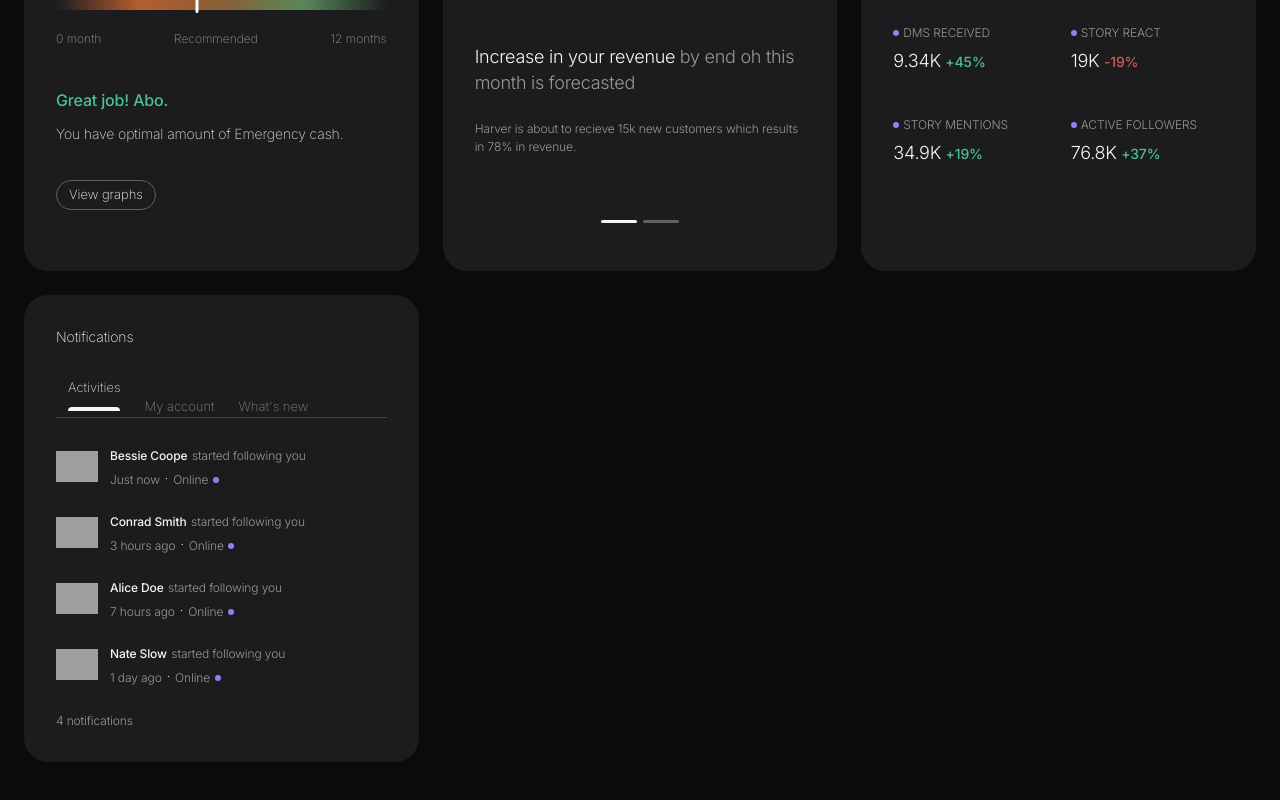
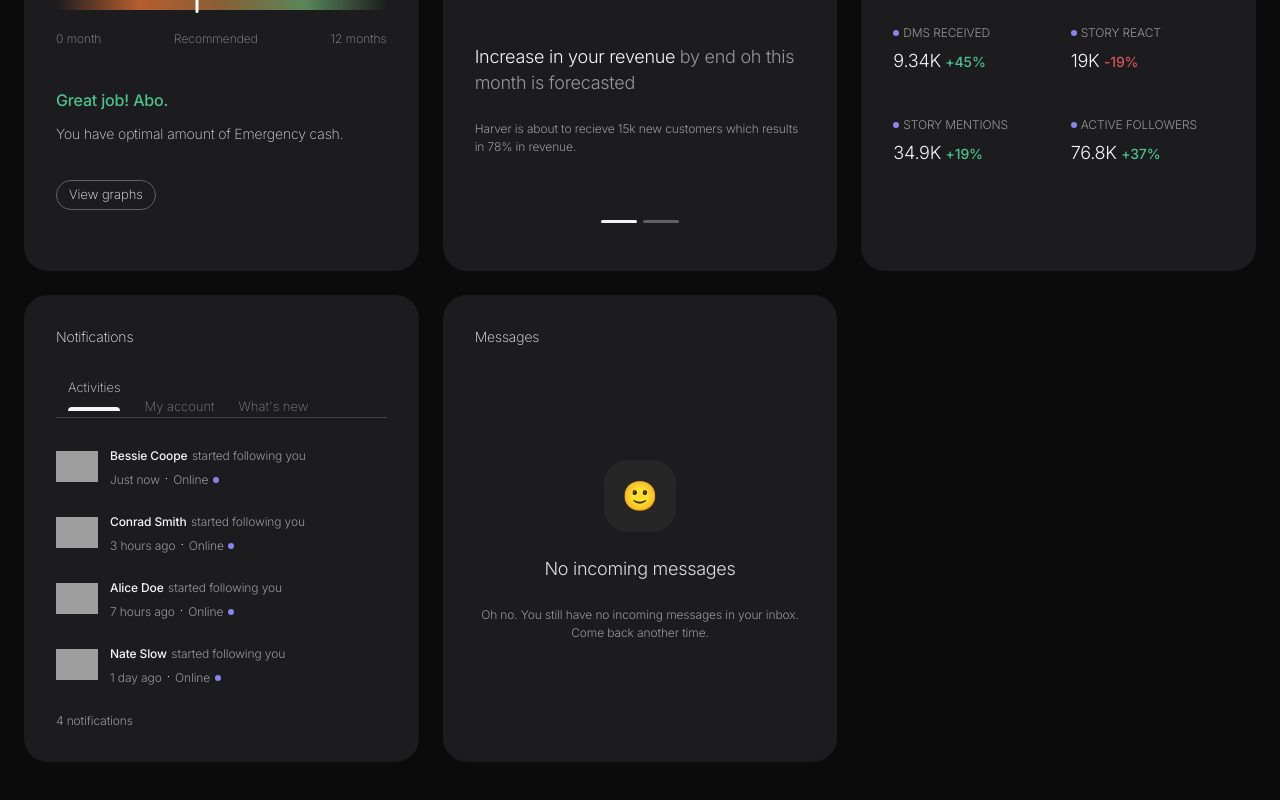
Before and after one commit to yersoncp/web-components, a Next.js app: page / in a window 1280 px wide. Shown: the part 1247-2047 px from the top of the page. Built offline with nearby package versions, Linux system fonts and the light colour scheme; grey boxes are pictures that could not be loaded.

Commit message:
create a messages component

```diff
--- a/src/app/page.tsx
+++ b/src/app/page.tsx
@@ -3,6 +3,7 @@ import {
   BlockRevenues,
   EmergencyFounds,
   LiveOpportunities,
+  Messages,
   Notifications,
   PaymentHistory,
   SalesByTime,
@@ -31,6 +32,7 @@ export default function Home() {
         <BlockInsight />
         <LiveOpportunities />
         <Notifications />
+        <Messages />
       </div>
 
     </main>
--- a/src/components/Stack/Stack.tsx
+++ b/src/components/Stack/Stack.tsx
@@ -26,7 +26,7 @@ const Stack: FC<StackProps> = ({
 
   return (
     <div
-      className={`${className} ${s.stack}`}
+      className={`${className || ""} ${s.stack}`}
       style={{
         gap: `${gap * SIZE_BASE}px`,
         alignItems: `${align}`,
--- /dev/null
+++ b/src/webui/Messages/Messages.module.css
@@ -0,0 +1,10 @@
+.icon {
+  display: flex;
+  width: 72px;
+  height: 72px;
+  background: var(--black-800);
+  font-size: 1.8rem;
+  border-radius: 24px;
+  place-items: center;
+  justify-content: center;
+}
--- /dev/null
+++ b/src/webui/Messages/Messages.tsx
@@ -0,0 +1,25 @@
+import React from 'react';
+import { Card, Stack, Tabs, Text } from '@/components';
+import s from "./Messages.module.css";
+
+const MENU = [
+  { id: 1, label: "Activities", active: true },
+  { id: 2, label: "My account", active: false },
+  { id: 3, label: "What's new", active: false },
+]
+
+export const Messages = () => {
+  return (
+    <Card>
+      <Stack gap={4} fullH>
+        <Text>Messages</Text>
+
+        <Stack align='center' justify='center' fullH gap={4}>
+          <div className={s.icon}>🙂</div>
+          <Text variant="h4" color="gray400">No incoming messages</Text>
+          <Text variant="body" color="gray600" align='center'>Oh no. You still have no incoming messages in your inbox. Come back another time.</Text>
+        </Stack>
+      </Stack>
+    </Card>
+  )
+};
--- a/src/webui/index.ts
+++ b/src/webui/index.ts
@@ -1,8 +1,9 @@
 export { BlockInsight } from './BlockInsight/BlockInsight'
 export { BlockRevenues } from './BlockRevenues/BlockRevenues'
 export { EmergencyFounds } from './EmergencyFounds/EmergencyFounds'
+export { LiveOpportunities } from './LiveOpportunities/LiveOpportunities'
+export { Messages } from './Messages/Messages'
 export { Notifications } from './Notifications/Notifications'
-export { LiveOpportunities } from './LiveOpportunities/LiveOpportunities'
 export { PaymentHistory } from './PaymentHistory/PaymentHistory'
 export { SalesByTime } from './SalesByTime/SalesByTime'
 export { TrafficChannel } from './TrafficChannel/TrafficChannel'
```
